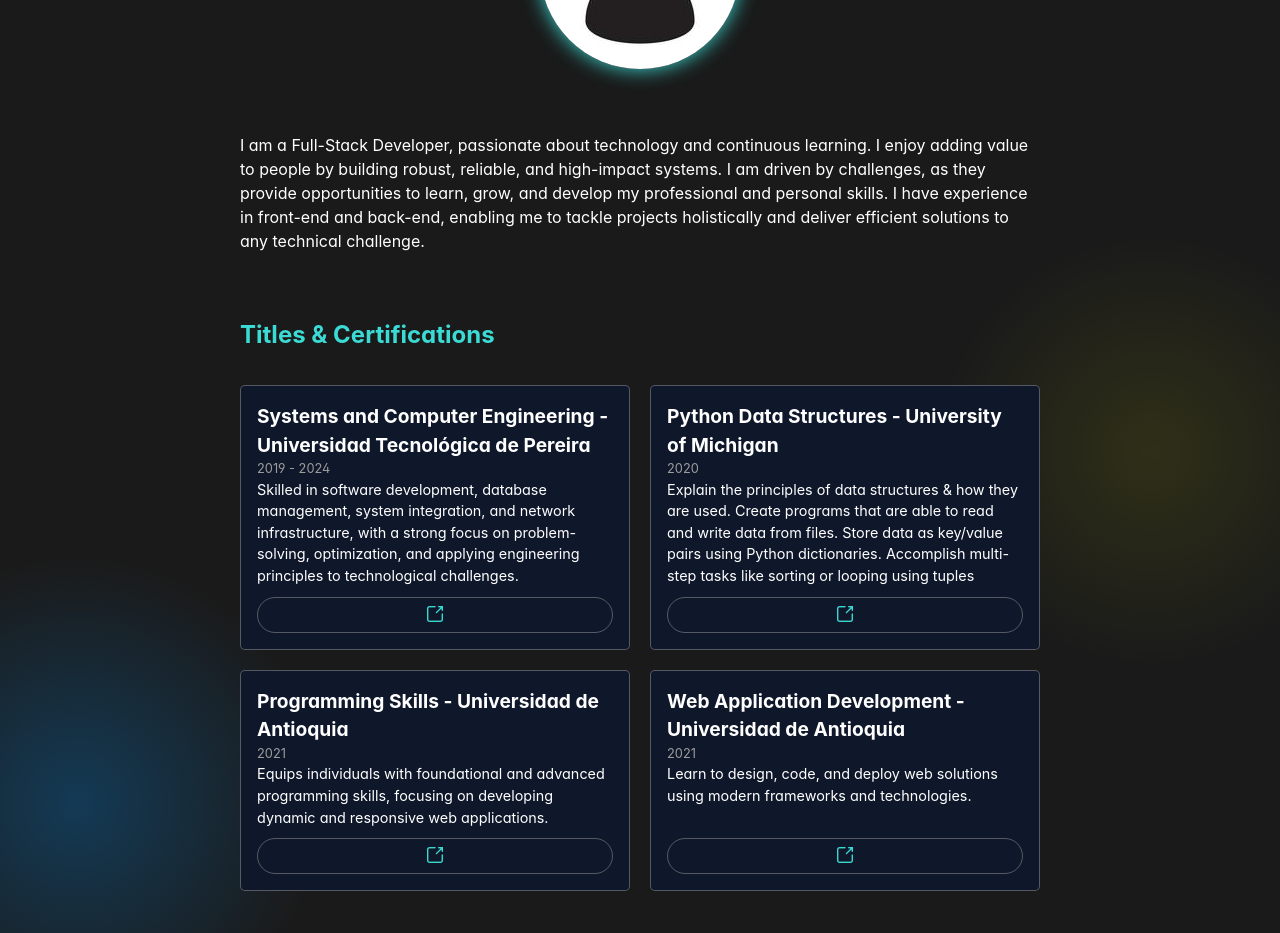
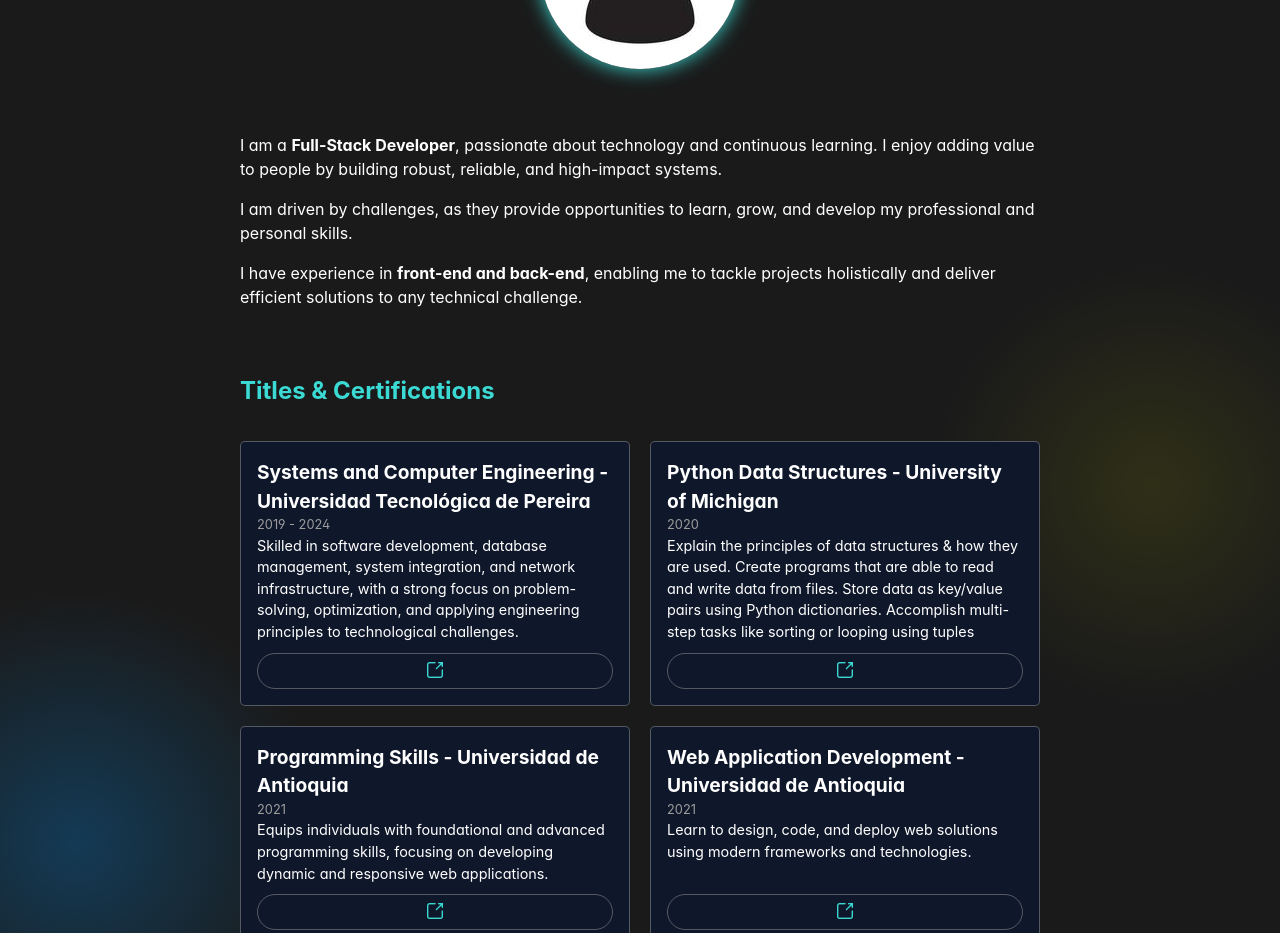
Before and after one commit to MonkeyDPino/pinodev, a React (Vite) app: page / in a window 1280 px wide. Shown: the part 1660-2593 px from the top of the page. Built offline with nearby package versions, Linux system fonts and the light colour scheme; a web font is replaced by a local one.

Commit message:
Refactor AboutMe component text for improved readability and structure

```diff
--- a/src/components/AboutMe/AboutMe.tsx
+++ b/src/components/AboutMe/AboutMe.tsx
@@ -10,13 +10,18 @@ export default function AboutMe() {
             <img src="/images/profile.jpg" alt="Profile" />
           </div>
           <p>
-            I am a Full-Stack Developer, passionate about technology and
-            continuous learning. I enjoy adding value to people by building
-            robust, reliable, and high-impact systems. I am driven by
-            challenges, as they provide opportunities to learn, grow, and
-            develop my professional and personal skills. I have experience in
-            front-end and back-end, enabling me to tackle projects holistically
-            and deliver efficient solutions to any technical challenge.
+            I am a <strong>Full-Stack Developer</strong>, passionate about
+            technology and continuous learning. I enjoy adding value to people
+            by building robust, reliable, and high-impact systems.
+          </p>
+          <p>
+            I am driven by challenges, as they provide opportunities to learn,
+            grow, and develop my professional and personal skills.
+          </p>
+          <p>
+            I have experience in <strong>front-end and back-end</strong>,
+            enabling me to tackle projects holistically and deliver efficient
+            solutions to any technical challenge.
           </p>
         </div>
       </div>
```
